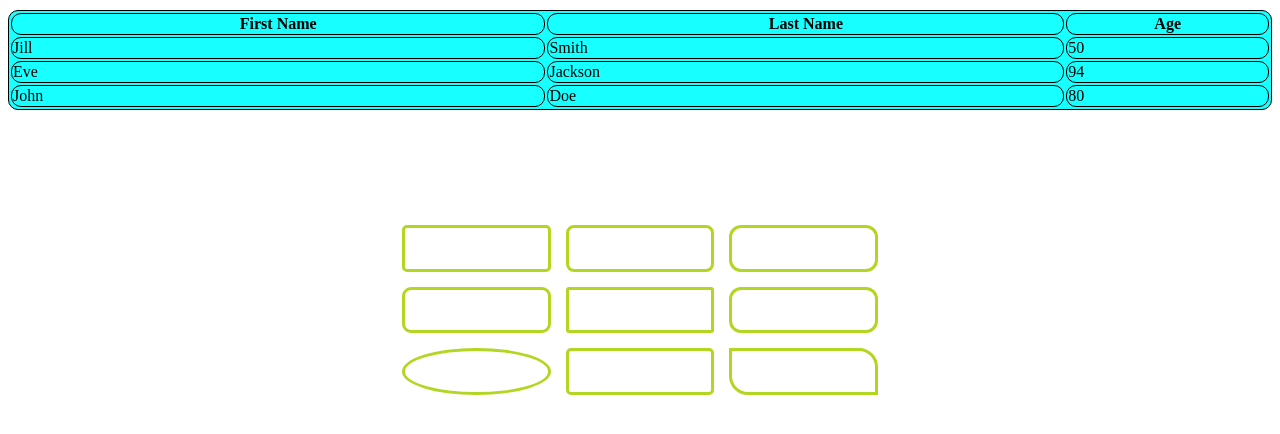
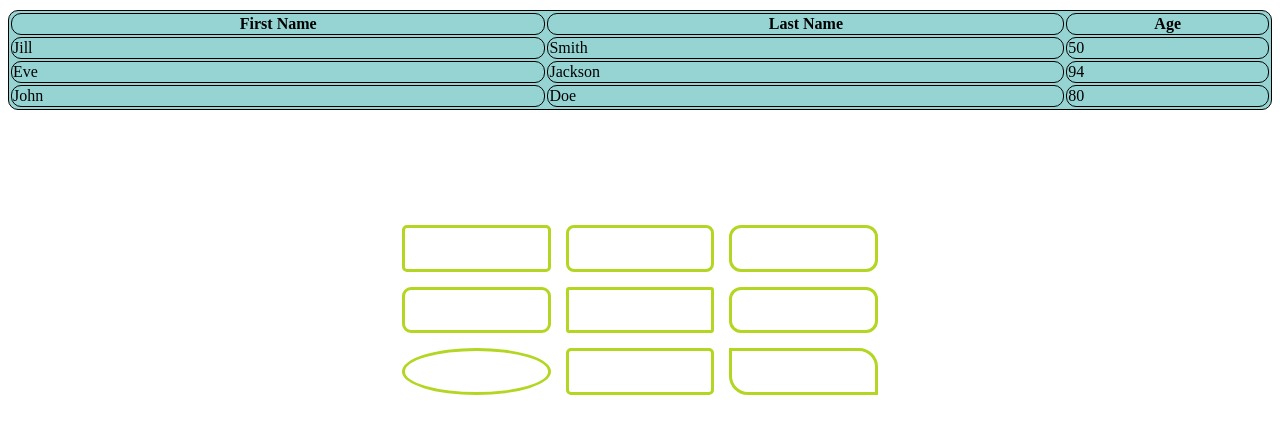
Before and after one commit to prasanna212003/MernAssignments, a plain HTML site: page CSSTask1.html in a window 1280 px wide. Drawn offline with Linux system fonts and the light colour scheme.

Commit message:
Update CSSTask1.html

```diff
--- a/CSSTask1.html
+++ b/CSSTask1.html
@@ -8,7 +8,7 @@
         .firsttable{
             border :1px solid black ;
             border-radius: 10px;
-            background-color:rgb(24, 255,270);
+            background-color:#96D4D3;
             margin-top: 10px;
             width: 100%;
         }
```
